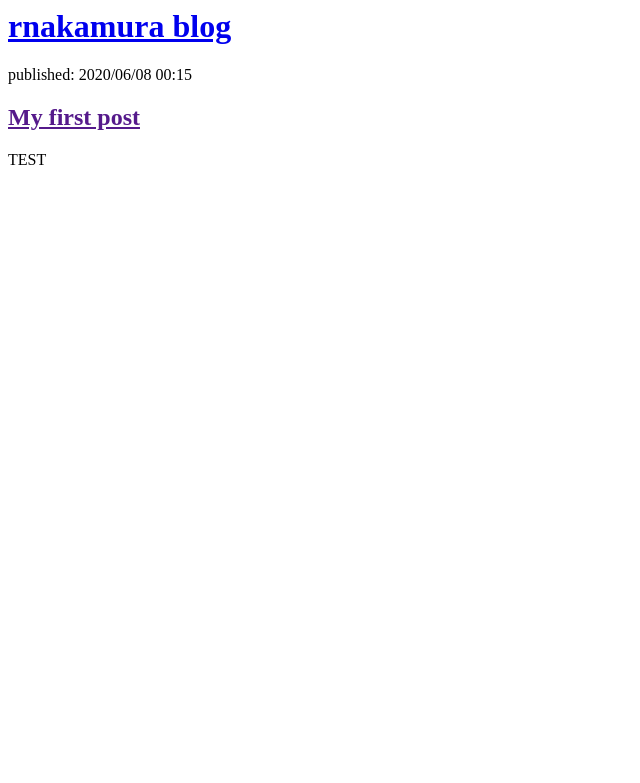
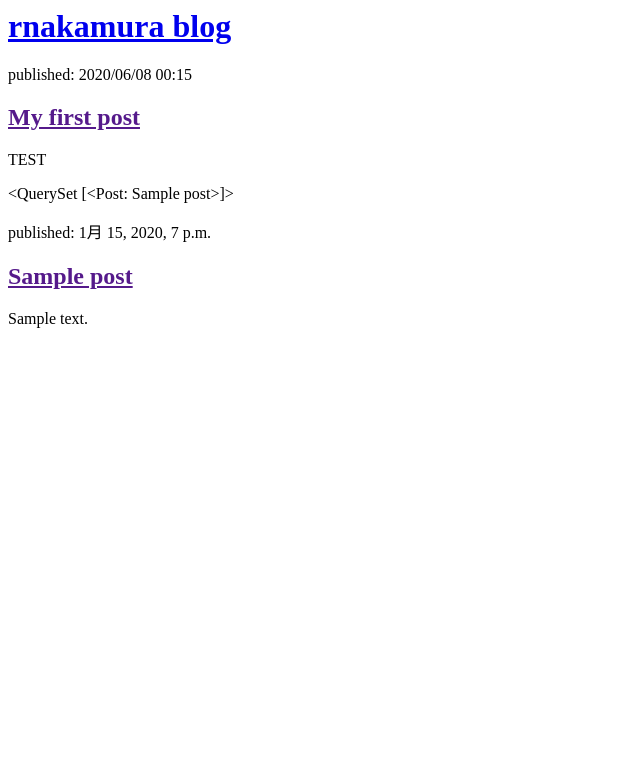
Before and after one commit to nakamura-ryuta/my-first-blog, a Django app: page / in a window 1280 px wide. Shown: the top 783 px of the page, without its empty margins (0-640 px from the left). Run offline with Django 3.2, Linux system fonts and the light colour scheme; tables that the repository leaves empty hold one stand-in row (values such as "Sample post").

Commit message:
Modified templates to display posts from database.

```diff
--- a/blog/templates/blog/post_list.html
+++ b/blog/templates/blog/post_list.html
@@ -12,5 +12,13 @@
             <h2><a href="">My first post</a></h2>
             <p>TEST</p>
         </div>
+        {{posts}}
+        {% for post in posts %}
+            <div>
+                <p>published: {{post.published_date}}</p>
+                <h2><a href="">{{post.title}}</a></h2>
+                <p>{{post.text|linebreaksbr}}</p>
+            </div>
+        {% endfor %}
     </body>
 </html>
--- a/blog/views.py
+++ b/blog/views.py
@@ -1,6 +1,9 @@
 from django.shortcuts import render
+from django.utils import timezone
+from .models import Post
 
 # Create your views here.
 
 def post_list(request):
-    return render(request, 'blog/post_list.html', {})
+    posts = Post.objects.filter(published_date__lte=timezone.now()).order_by('published_date')
+    return render(request, 'blog/post_list.html', {'posts': posts})
```
